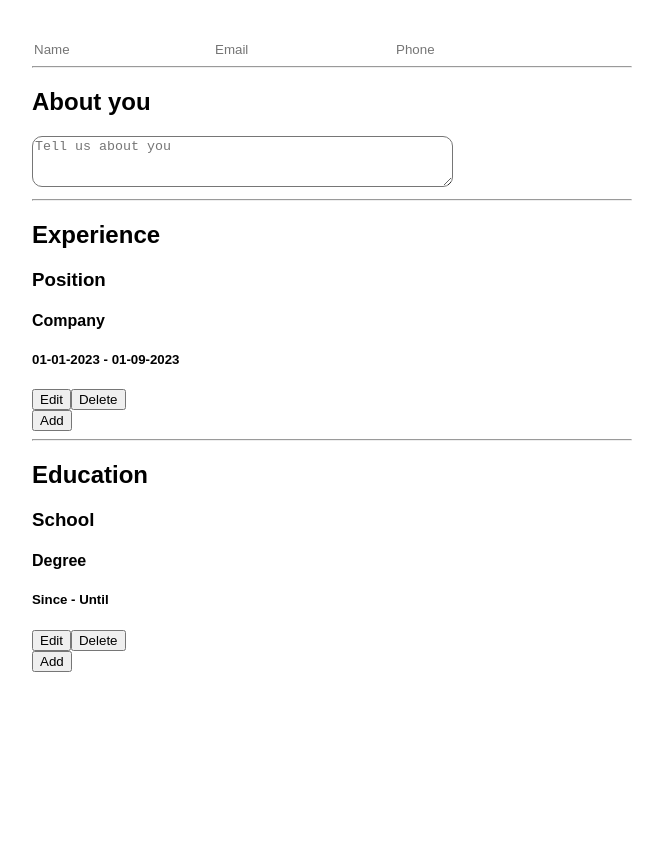
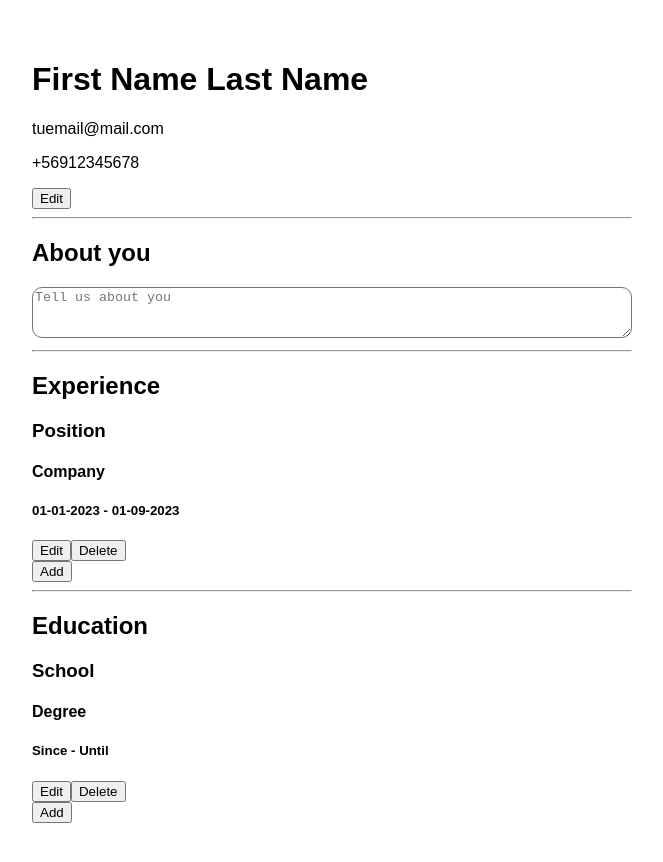
Before and after one commit to educanales/cv-application, a React (Vite) app: page / in a window 1280 px wide. Shown: the whole page, without its empty margins (308-971 px from the left). Before the commit the page ends 800 px from the top, so only its background shows below. Built offline with nearby package versions, Linux system fonts and the light colour scheme.

Commit message:
Delete some files not needed and Edit General Info section

```diff
--- a/src/App.css
+++ b/src/App.css
@@ -12,4 +12,6 @@ input {
 
 textarea {
   border-radius: 10px;
+  box-sizing: border-box;
+  width: 100%;
 }
--- a/src/App.jsx
+++ b/src/App.jsx
@@ -2,14 +2,14 @@ import { useState } from 'react'
 import './App.css'
 import About from './components/About';
 import Education from './components/Education';
-import GenInfo from './components/GenInfo';
 import ExpInfo from './components/ExpInfo';
+import GeneralInfo from './components/GeneralInfo';
 
 export default function App() {
 
   return (
     <>
-      <GenInfo />
+      <GeneralInfo />
       <hr />
       <About />
       <hr />
--- a/src/components/GenInfo.jsx
+++ /dev/null
@@ -1,39 +0,0 @@
-import { useState } from "react";
-
-export default function GenInfo() {
-  const [personalInfo, setPersonalInfo] = useState([
-    {
-      name: 'Nombre',
-      email: 'tuemail@mail.com',
-      phone: '+56912345678'
-    }
-  ]);
-
-
-  return (
-    <>
-      <input
-        id="name"
-        type="text"
-        placeholder="Name"
-        value={personalInfo.name}
-        onChange={(e) => setPersonalInfo({ ...personalInfo, name: e.target.value})}
-      />
-      <input
-        id="email"
-        type="email"
-        placeholder="Email"
-        value={personalInfo.email}
-        onChange={(e) => setPersonalInfo({ ...personalInfo, email: e.target.value})}
-      />
-      <input
-        id="phone"
-        type="phone"
-        placeholder="Phone"
-        value={personalInfo.phone}
-        onChange={(e) => setPersonalInfo({ ...personalInfo, phone: e.target.value})}
-      />
-
-    </>
-  )
-}
--- a/src/components/GeneralInfo.jsx
+++ b/src/components/GeneralInfo.jsx
@@ -1,73 +1,106 @@
 import { useState } from "react";
+import { Fragment } from "react";
 
 export default function GeneralInfo() {
   const [info, setInfo] = useState([
-    { firstName: 'First Name',
+    {
+      id: 1,
+      firstName: 'First Name',
       lastName: 'Last Name',
       email: 'tuemail@mail.com',
       phone: '+56912345678',
-      show: true
     }
   ]);
 
-  function handleClick() {
-    setInfo({ ...info,  show: false });
+  function handleChangeGenInfo(genInfoItem) {
+    setInfo(info.map(item => {
+      if (item.id === genInfoItem.id) {
+        return genInfoItem;
+      } else {
+        return item;
+      }
+    }));
   }
 
-  if (info.show) {
-    return (
+
+
+  return (
+    <>
+      {info.map(item => (
+        <Fragment key={item.id}>
+          <InfoInput
+            item={item}
+            onChange={handleChangeGenInfo}
+          />
+        </Fragment>
+      ))}
+    </>
+  )
+}
+
+function InfoInput({ item, onChange }) {
+  const [shownInfo, setShownInfo] = useState(true);
+  let generalInfoContent;
+  if (shownInfo) {
+    generalInfoContent = (
       <>
-        <h1>{info.firstName + ' ' + info.lastName}</h1>
-        <p>{info.email}</p>
-        <p>{info.phone}</p>
-        <button onClick={handleClick}>Edit</button>
+        <h1>{item.firstName + ' ' + item.lastName}</h1>
+        <p>{item.email}</p>
+        <p>{item.phone}</p>
+        <button onClick={() => setShownInfo(false)}>Edit</button>
       </>
     )
   } else {
-    return (
+    generalInfoContent = (
       <>
         <input
           id="firstName"
+          placeholder="First Name"
           type="text"
-          value={info.firstName}
-          onChange={(e) => setInfo({ ...info, firstName: e.target.value})}
+          value={item.firstName}
+          onChange={e => {
+            onChange({ ...item, firstName: e.target.value})
+          }}
         />
         <input
           id="lastName"
+          placeholder="Last Name"
           type="text"
-          value={info.lastName}
-          onChange={(e) => setInfo({ ...info, lastName: e.target.value})}
+          value={item.lastName}
+          onChange={e => {
+            onChange({ ...item, lastName: e.target.value})
+          }}
         />
         <input
           id="email"
+          placeholder="Email"
           type="text"
-          value={info.email}
-          onChange={(e) => setInfo({ ...info, email: e.target.value})}
+          value={item.email}
+          onChange={e => {
+            onChange(({ ...item, email: e.target.value}))
+          }}
         />
         <input
           id="phone"
+          placeholder="Phone"
           type="text"
-          value={info.phone}
-          onChange={(e) => setInfo({ ...info, phone: e.target.value})}
+          value={item.phone}
+          onChange={e => {
+            onChange({ ...item, phone: e.target.value})
+          }}
         />
         <button
-          type='submit'
-          onClick={() => setInfo({ ...info, show: true})}
+          onClick={() => setShownInfo(true)}
         >
           Save
         </button>
       </>
     )
   }
-}
 
-function InfoInput({ id, type, value, onChange }) {
   return (
-    <input
-      id={id}
-      type={type}
-      value={value}
-      onChange={onChange}
-    />
+    <>
+      {generalInfoContent}
+    </>
   )
 }
```
Also changed, not shown: src/notes.md (deleted, +0 -7 lines).
